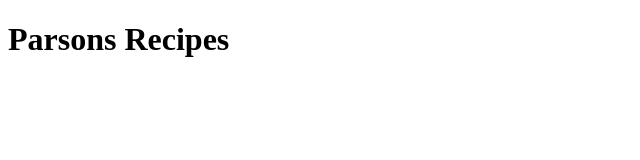
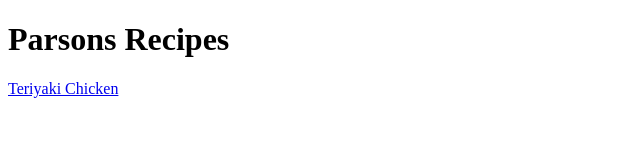
Before and after one commit to ParsonsTech/HTML-Practice, a plain HTML site: page index.html in a window 1280 px wide. Shown: the whole page, without its empty margins (0-640 px from the left). Drawn offline with Linux system fonts and the light colour scheme.

Commit message:
added link to index.html

```diff
--- a/index.html
+++ b/index.html
@@ -8,5 +8,6 @@
 </head>
 <body>
     <h1>Parsons Recipes</h1>
+    <a href="recipes/teriakyi_chicken.html">Teriyaki Chicken</a>
 </body>
 </html>
```
